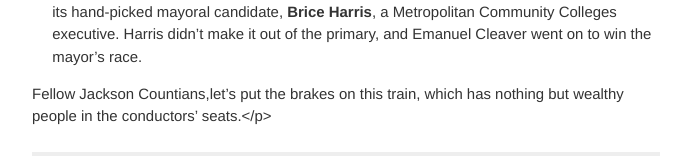
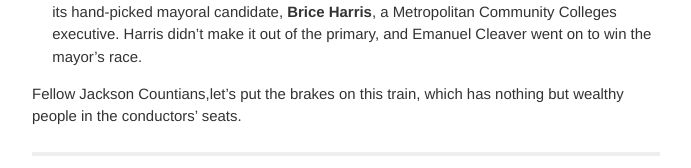
Before and after one commit to jiko/stopabadcure, a Jekyll site: the page built from _posts/2013-09-03-the-civic-council-wants-to-impose-its-will-on-the-public.md, in a window 1280 px wide. Shown: the part 885-1053 px from the top of the page, without its empty margins (294-985 px from the left). Built offline with Jekyll 4.4.1, drawn with Linux system fonts in a browser that asks for light colours; grey boxes are pictures that could not be loaded.

Commit message:
Fixed a few more formatting issues that prevented page generation.

```diff
--- a/_posts/2013-09-03-the-civic-council-wants-to-impose-its-will-on-the-public.md
+++ b/_posts/2013-09-03-the-civic-council-wants-to-impose-its-will-on-the-public.md
@@ -27,10 +27,11 @@
 </ul>
 So, the Civic Council would like to saddle Jackson County taxpayers with the load.</p>
 
-<p>Here are a couple of other things to consider:
+Here are a couple of other things to consider:
+
 <ul>
 	<li>Last year, when Kansas City asked voters to approve a half-cent sales-tax-increase for parks, the Civic Council refused to support it. In fact, it said it wouldn’t approve any city ballot issues until city officials completed a multi-year financial plan. (Voters approved the sale-tax increase.)</li>
 	<li>The last time the Civic Council tried to impose its will on the city was in 1991, when it fielded its hand-picked mayoral candidate, <strong>Brice Harris</strong>, a Metropolitan Community Colleges executive. Harris didn’t make it out of the primary, and Emanuel Cleaver went on to win the mayor’s race.</li>
 </ul>
 
-</p>Fellow Jackson Countians,let's put the brakes on this train, which has nothing but wealthy people in the conductors' seats.</p>
+Fellow Jackson Countians,let's put the brakes on this train, which has nothing but wealthy people in the conductors' seats.
```
Also changed, not shown: _posts/2013-09-03-four-good-reasons-to-vote-no.md (+1 -1 lines).
